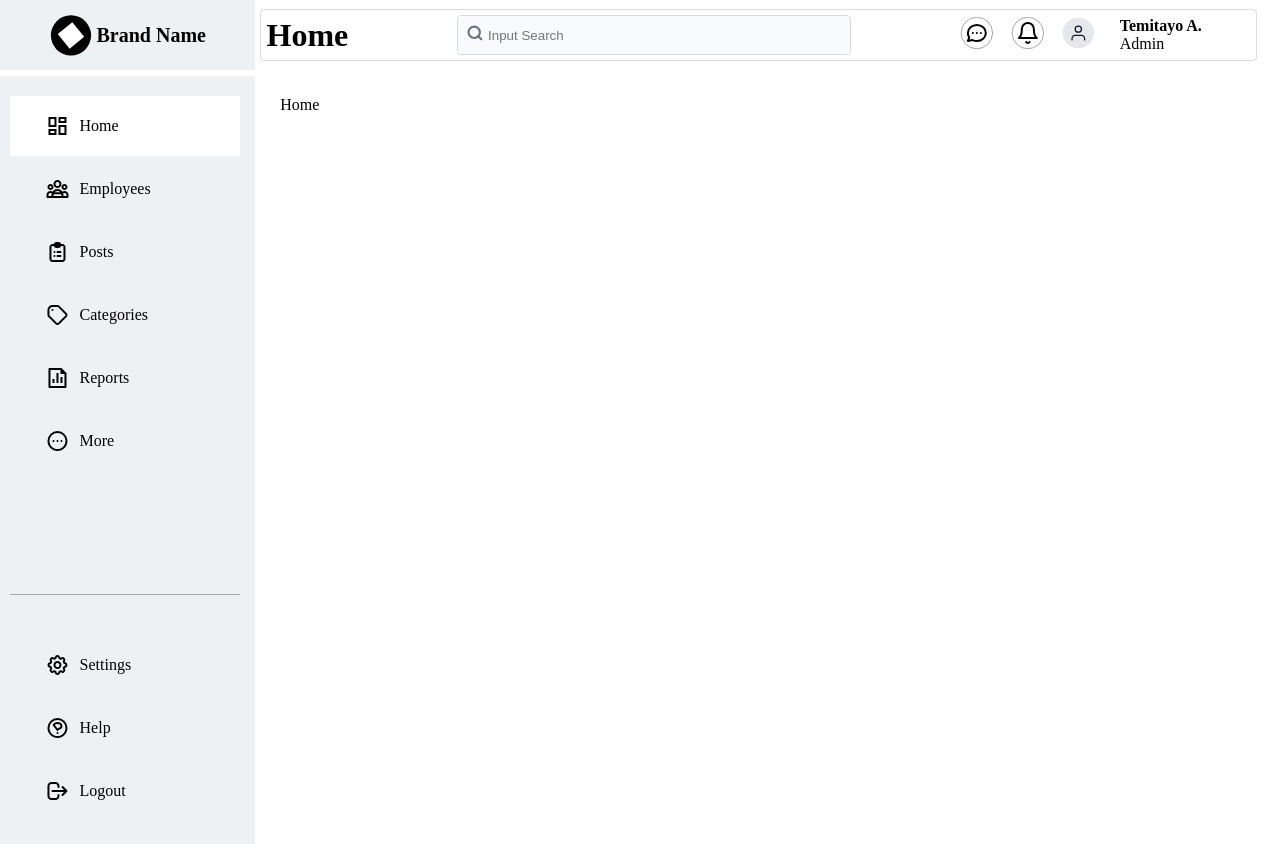
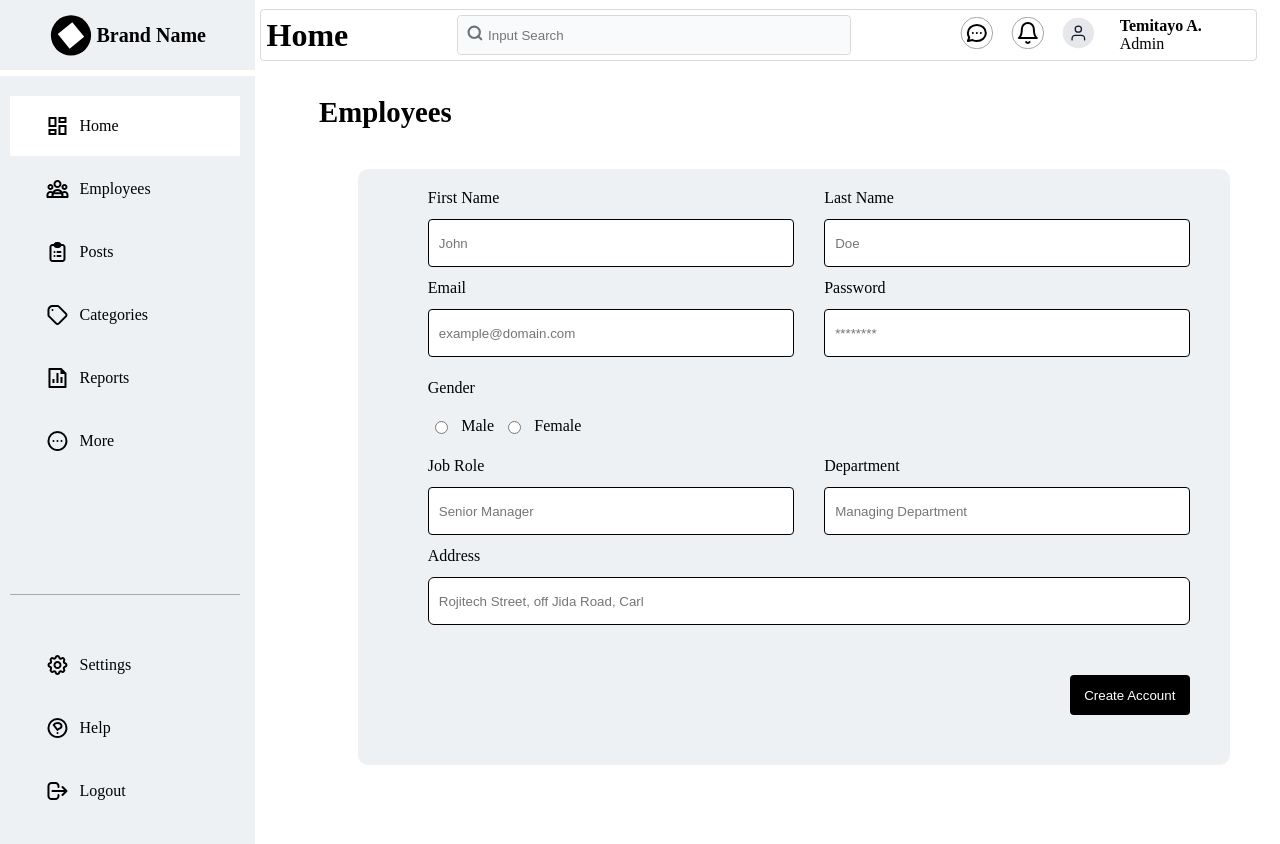
Before and after one commit to tbf-challenge/teamwork-fe, a React (Create React App) app: page /employees/create in a window 1280 px wide. Built offline with nearby package versions, Linux system fonts and the light colour scheme.

Commit message:
Edited styling in employees form and all employees

```diff
--- a/src/App.jsx
+++ b/src/App.jsx
@@ -27,8 +27,8 @@ const App = () => {
             <Route path="reports" element={<Reports />} />
             <Route path="more" element={<More />} />
             <Route path="employees">
-              <Route index element={<Employees />} />
-              <Route path="all" element={<AllEmployees />} />
+              <Route index element={<AllEmployees />} />
+              <Route path="create" element={<Employees />} />
             </Route>
             <Route path="categories" element={<Categories />} />
             <Route path="help" element={<Help />} />
--- a/src/globalStyles.js
+++ b/src/globalStyles.js
@@ -4,8 +4,6 @@ const GlobalStyles = createGlobalStyle`
     :root{
         width: 99.9%;
     }
-
-
 
     * {
         margin: 0;
@@ -16,17 +14,13 @@ const GlobalStyles = createGlobalStyle`
 
     body {
         width: 99.9%;
-
+        box-sizing: border-box;
         /* background-color: gray; */
     }
 
     .App{
-
+        box-sizing: border-box;
     }
-
-
-
-
 `;
 
 export default GlobalStyles;
--- a/src/pages/employees/AllEmployees.jsx
+++ b/src/pages/employees/AllEmployees.jsx
@@ -10,8 +10,10 @@ const AllEmployees = () => {
   return (
     <EmployeesContainer>
       <div className="top">
-        <h1>All Employees</h1>
-        <Link to="/" id="createBtn" type="button">Create Employee</Link>
+        <h4>All Employees</h4>
+        <Link to="/employees/create" id="createBtn" type="button">
+          Create Employee
+        </Link>
       </div>
       <AllEmployeesContainer>
         <ul>
--- a/src/pages/employees/Employees.jsx
+++ b/src/pages/employees/Employees.jsx
@@ -18,11 +18,11 @@ const Employees = () => {
   const [userData, setUserData] = useState(initialData);
 
   const handleChange = (e) => {
-    const {
-      name, value, type, checked
-    } = e.target;
+    const { name, value } = e.target;
+    const { type, checked } = e.target;
     setUserData({ ...userData, [name]: type === "checkbox" ? checked : value });
   };
+
   console.log(userData);
   return (
     <EmployeesContainer>
@@ -41,6 +41,7 @@ const Employees = () => {
                 value={userData.firstName}
                 onChange={handleChange}
                 minLength={3}
+                placeholder="John"
               />
             </div>
 
@@ -55,6 +56,7 @@ const Employees = () => {
                 onChange={handleChange}
                 value={userData.lastName}
                 minLength={3}
+                placeholder="Doe"
               />
             </div>
           </div>
@@ -70,6 +72,7 @@ const Employees = () => {
                 required
                 value={userData.email}
                 onChange={handleChange}
+                placeholder="example@domain.com"
               />
             </div>
 
@@ -85,6 +88,7 @@ const Employees = () => {
                 onChange={handleChange}
                 minLength={8}
                 // pattern='[a-zA-z0-9]{8}'
+                placeholder="********"
                 title="password must contain lower case,
                         uppercase, numbers and special characters"
               />
@@ -101,6 +105,7 @@ const Employees = () => {
                 type="radio"
                 name="gender"
                 value="male"
+                id="male"
                 onChange={handleChange}
               />
               <label htmlFor="male" className="radioInput">
@@ -110,6 +115,7 @@ const Employees = () => {
                 type="radio"
                 name="gender"
                 value="female"
+                id="female"
                 onChange={handleChange}
               />
               <label htmlFor="female" className="radioInput">
@@ -128,6 +134,7 @@ const Employees = () => {
                 className="inputBox"
                 value={userData.jobRole}
                 onChange={handleChange}
+                placeholder="Senior Manager"
               />
             </div>
 
@@ -140,6 +147,7 @@ const Employees = () => {
                 className="inputBox"
                 value={userData.department}
                 onChange={handleChange}
+                placeholder="Managing Department"
               />
             </div>
           </div>
@@ -153,6 +161,7 @@ const Employees = () => {
               className="inputRegister"
               value={userData.address}
               onChange={handleChange}
+              placeholder="Rojitech Street, off Jida Road, Carl"
             />
           </div>
 
--- a/src/pages/employees/employees.style.js
+++ b/src/pages/employees/employees.style.js
@@ -5,7 +5,7 @@ export const EmployeesContainer = styled.section`
   height: max-height;
   display: flex;
   flex-direction: column;
-//   background-color:white;
+  //   background-color:white;
   overflow: scroll hidden;
   /* align-items: center; */
 
@@ -17,12 +17,21 @@ export const EmployeesContainer = styled.section`
     /* background-color: blue; */
 
     #createBtn {
+      box-sizing: border-box;
       padding: 10px 15px;
       border-radius: 7px;
       background-color: black;
       color: #fff;
       font-weight: 1000;
       cursor: pointer;
+      text-decoration: none;
+      border: 1px solid #000000;
+
+      :hover {
+        background-color: white;
+        color: #000000;
+        border: 1px solid #000000;
+      }
     }
   }
 
@@ -55,6 +64,7 @@ export const EmployeesWrapper = styled.div`
     margin: 12px 0 12px 0;
     width: 100%;
     height: 48px;
+    padding: 10px;
   }
   .inputDiv {
     width: 48%;
@@ -65,6 +75,7 @@ export const EmployeesWrapper = styled.div`
     margin: 12px 0 20px 0;
     height: 48px;
     width: 95%;
+    padding: 10px;
   }
   .submitButton {
     width: 15%;
@@ -75,7 +86,9 @@ export const EmployeesWrapper = styled.div`
     color: white;
     margin: 30px 5% 50px 0;
     align-self: flex-end;
-    &:hover {
+
+    /* changed it from &:hover to :hover, both works though */
+    :hover {
       background-color: white;
       color: #000000;
       border: 1px solid #000000;
@@ -123,6 +136,12 @@ export const EmployeesWrapper = styled.div`
     }
   }
 `;
+
+// AllEmployeesContainer;
+// AllEmployeesContainer;
+// AllEmployeesContainer;
+// AllEmployeesContainer;
+// AllEmployeesContainer;
 
 export const AllEmployeesContainer = styled.div`
   list-style-type: none;
```
